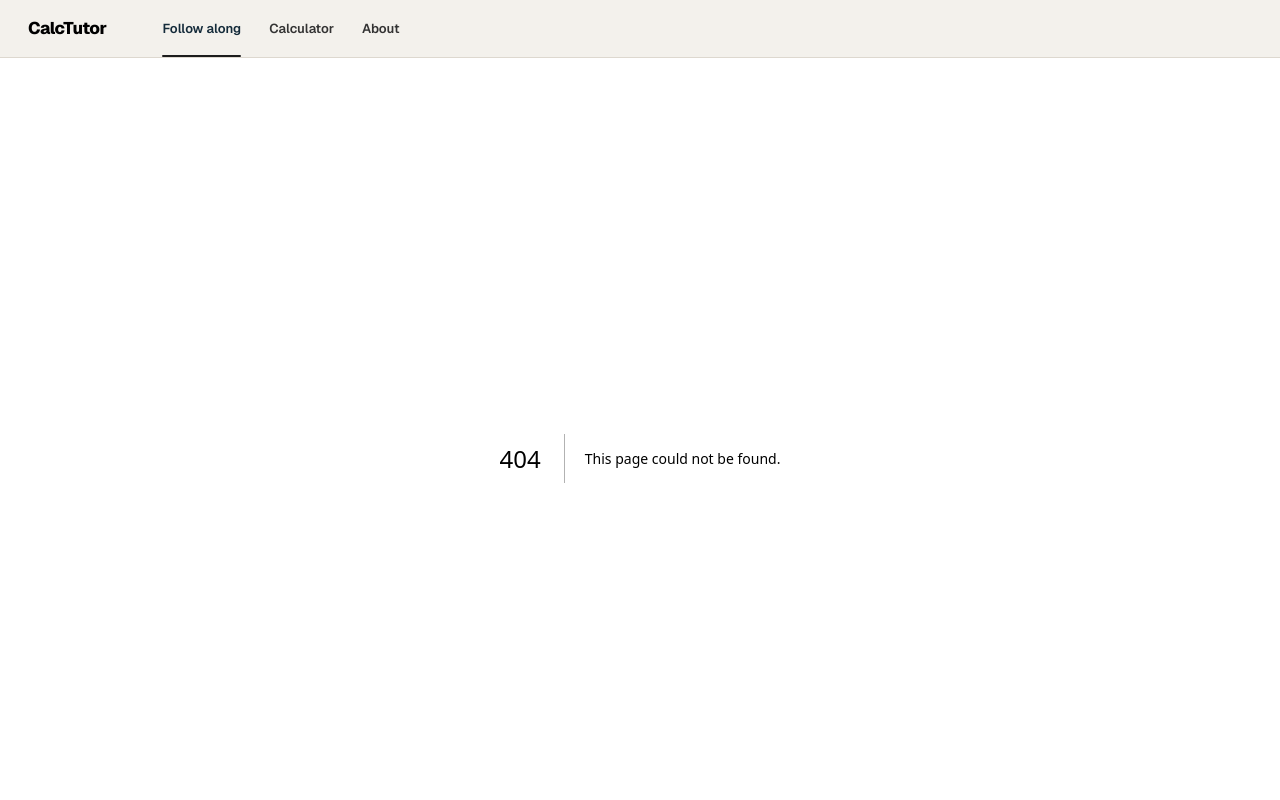
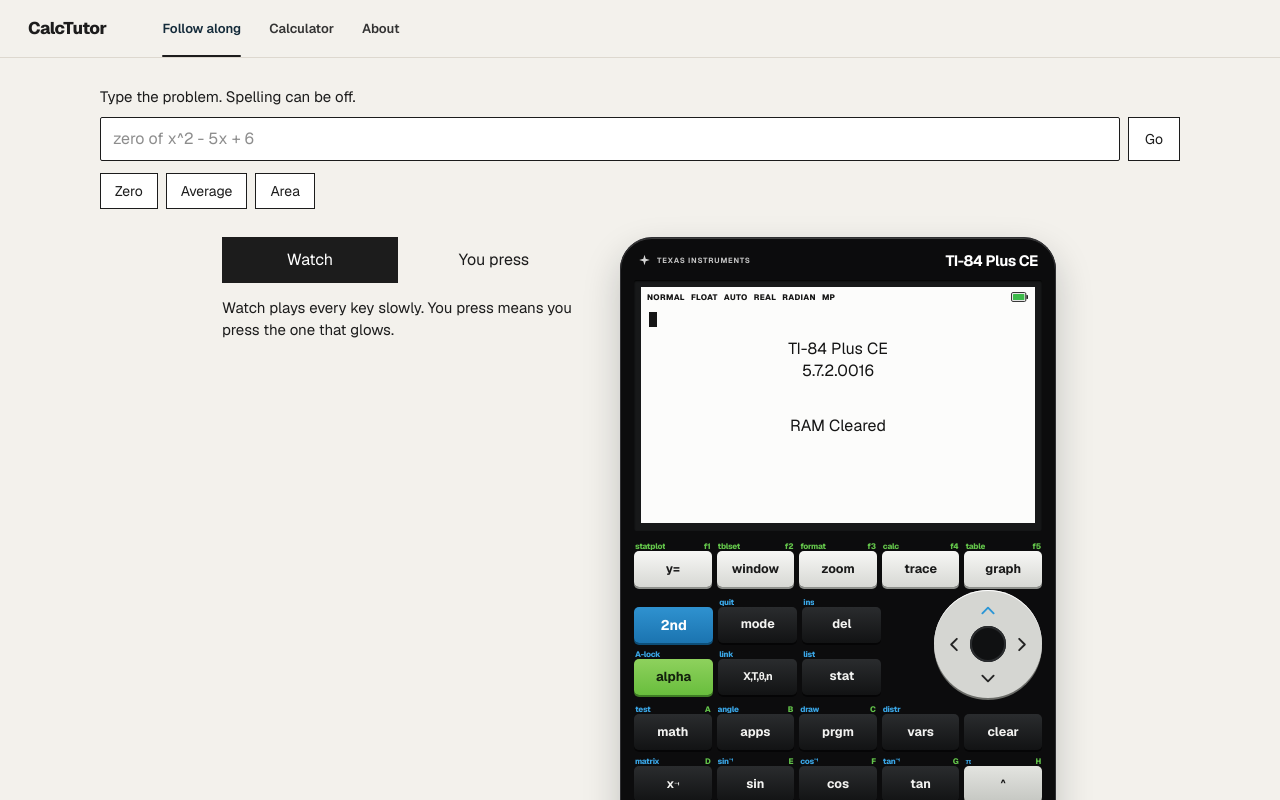
Before and after one commit to HrishikeshLenin13/calctutor, a Next.js app: page /tutor in a window 1280 px wide. Before the commit this address had no page. Shown: the top 800 px of the page. Built offline with nearby package versions, Linux system fonts and the light colour scheme.

Commit message:
/tutor, same follow-along

```diff
--- /dev/null
+++ b/app/tutor/page.tsx
@@ -0,0 +1,9 @@
+import { FollowAlong } from "@/components/FollowAlong";
+
+export default function Tutor() {
+  return (
+    <main>
+      <FollowAlong />
+    </main>
+  );
+}
```
